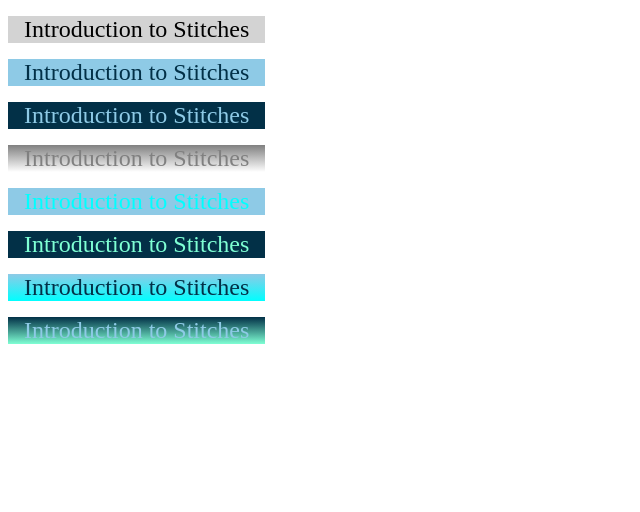
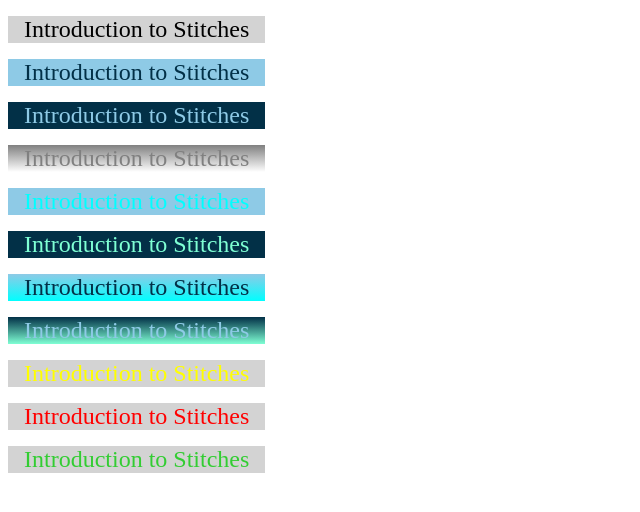
Before and after one commit to jgbpessoa/stitches-nextjs, a Next.js app: page / in a window 1280 px wide. Shown: the top 512 px of the page, without its empty margins (0-640 px from the left). Built offline with nearby package versions, Linux system fonts and the light colour scheme.

Commit message:
Overriding with the css prop

```diff
--- a/pages/index.tsx
+++ b/pages/index.tsx
@@ -1,5 +1,5 @@
 import type { NextPage } from "next";
-import { styled } from "../ui/stitches.config";
+import { theme } from "../ui/stitches.config";
 import { Text } from "../ui/text";
 
 const Home: NextPage = () => {
@@ -23,6 +23,11 @@ const Home: NextPage = () => {
       <Text Color="secondary" Gradient>
         Introduction to Stitches
       </Text>
+      <Text css={{ color: "yellow" }}>Introduction to Stitches</Text>
+      <Text css={{ color: "$errorColor" }}>Introduction to Stitches</Text>
+      <Text css={{ color: theme.colors.successColor }}>
+        Introduction to Stitches
+      </Text>
     </>
   );
 };
--- a/ui/stitches.config.ts
+++ b/ui/stitches.config.ts
@@ -1,10 +1,12 @@
 import { createStitches, CreateStitches } from "@stitches/react";
 
-export const { styled } = createStitches({
+export const { styled, theme } = createStitches({
   theme: {
     colors: {
       primaryColor: "#023047",
       secondaryColor: "#8ecae6",
+      errorColor: "red",
+      successColor: "limegreen",
     },
     fontSizes: {
       fs1: "0.75rem",
```
